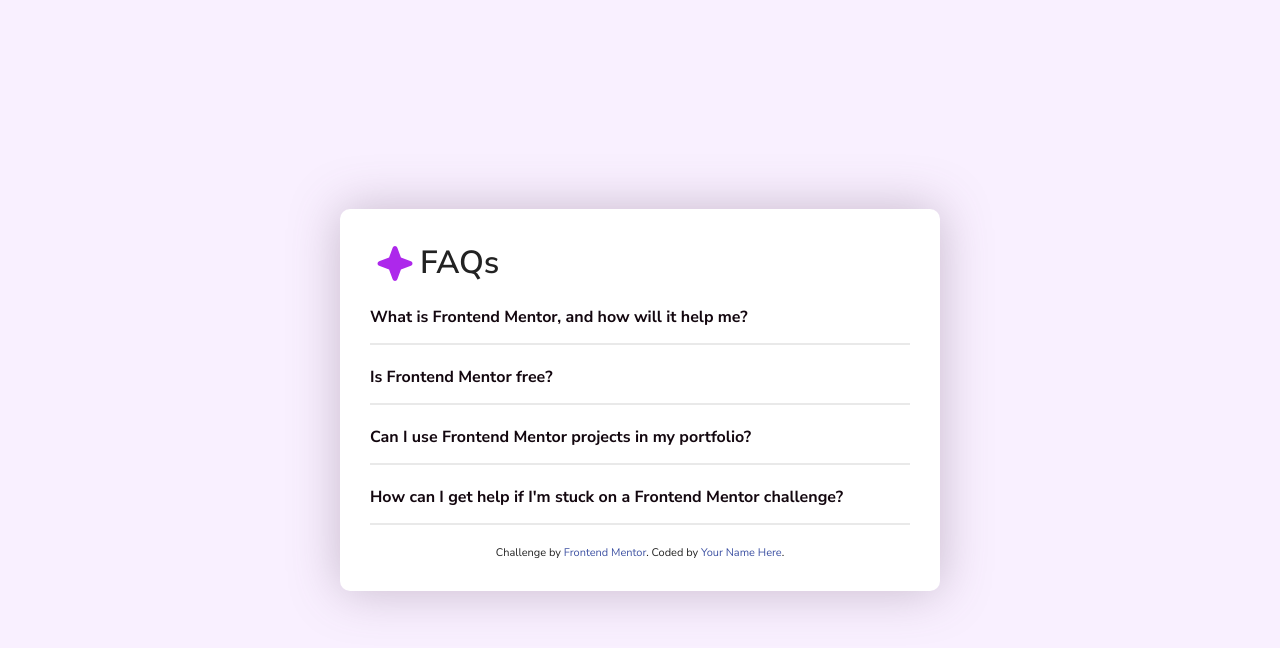
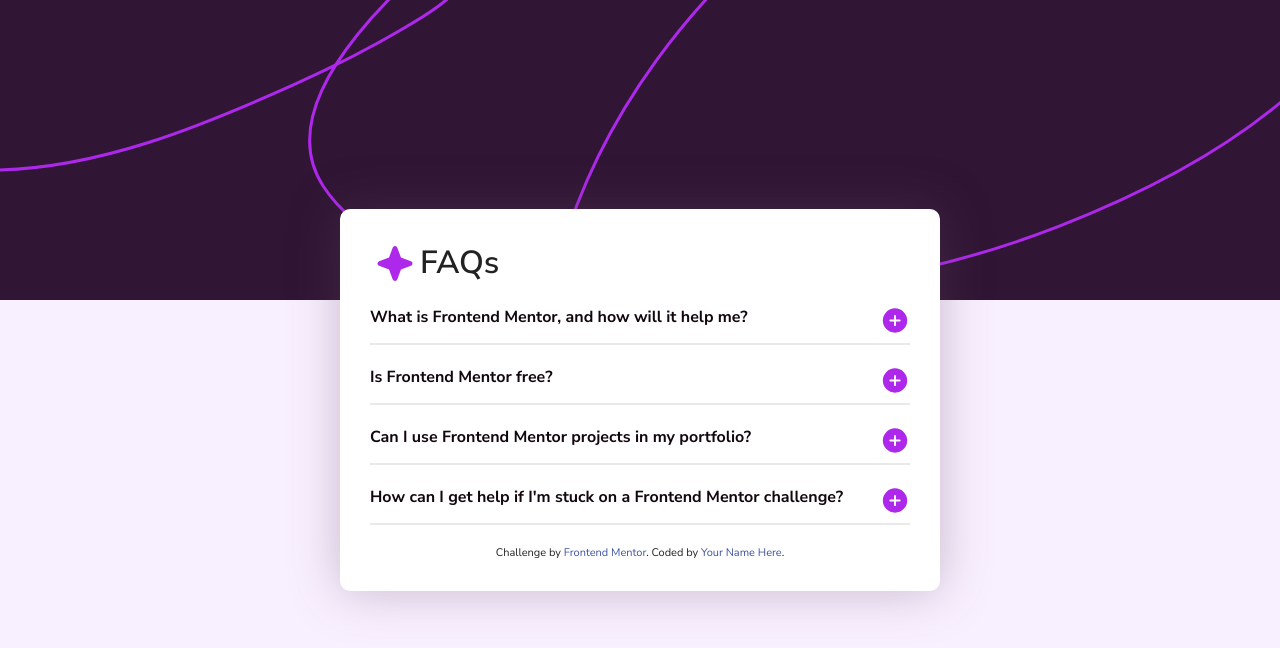
Before and after one commit to Andrewbizz/faqAccordion, a plain HTML site: page index.html in a window 1280 px wide. Drawn offline with Linux system fonts and the light colour scheme; the site is published under a folder, as on GitHub Pages, so addresses that start at the root find nothing.

Commit message:
modified css

```diff
--- a/assets/style/main.css
+++ b/assets/style/main.css
@@ -126,7 +126,7 @@
 
 .controlSign {
                     width: 30px;
-                    background-image: url(/assets/images/icon-plus.svg);
+                    background-image: url(../images/icon-plus.svg);
 
                     height: 30px;
 }
@@ -166,7 +166,7 @@
 }
 
 .iconPlus {
-                    background-image: url(/assets/images/icon-minus.svg)
+                    background-image: url(../images/icon-minus.svg)
 }
 
 .mainFaqBody {
@@ -182,7 +182,7 @@
                     top: 0;
                     left: 0;
                     height: 300px;
-                    background-image: url(/assets/images/background-pattern-desktop.svg);
+                    background-image: url(../images/background-pattern-desktop.svg);
 
                     width: 100%;
                     background-color: hsl(275, 100%, 97%);
```
